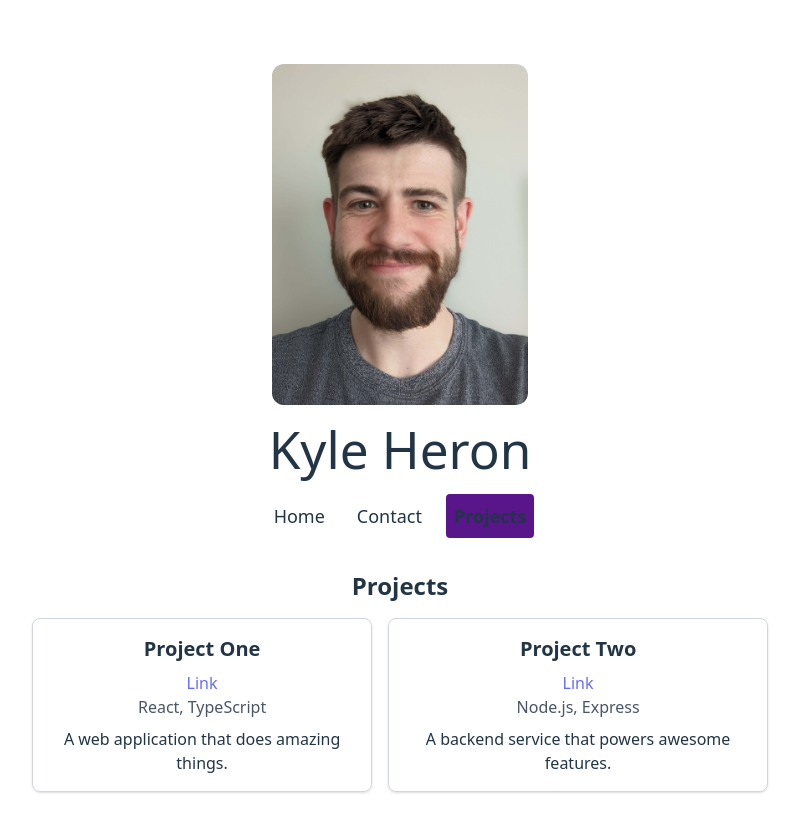
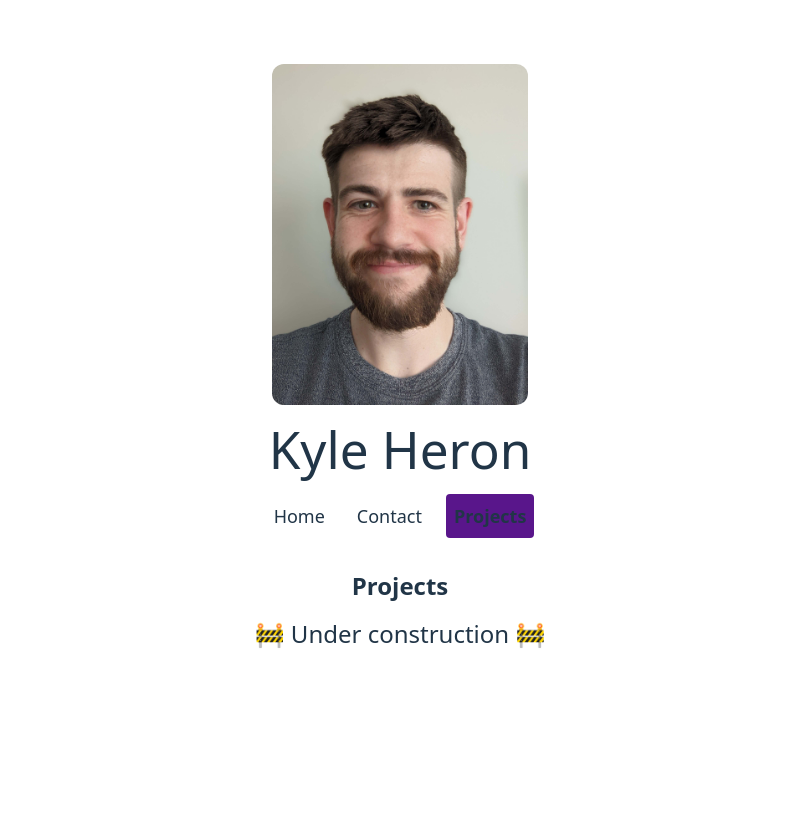
Before and after one commit to kyher/kyher.github.io, a React (Vite) app: page / in a window 1280 px wide. Both pictures are taken after a click on the item "Projects". Shown: the top 832 px of the page, without its empty margins (240-1039 px from the left). After the commit the page ends 800 px from the top, so only its background shows below. Built offline with nearby package versions, Linux system fonts and the light colour scheme.

Commit message:
Placeholder projects text

```diff
--- a/src/App.tsx
+++ b/src/App.tsx
@@ -3,7 +3,6 @@ import "./App.css";
 import { TABS } from "./helpers/consts";
 import AppSection from "./components/AppSection";
 import NavItem from "./components/NavItem";
-import ProjectTile from "./components/ProjectTile";
 
 function App() {
   const [activeTab, setActiveTab] = useState(TABS.HOME);
@@ -54,20 +53,7 @@ function App() {
       )}
       {activeTab === TABS.PROJECTS && (
         <AppSection title="Projects">
-          <div className="flex flex-row gap-4">
-            <ProjectTile
-              name="Project One"
-              stack="React, TypeScript"
-              link="#"
-              description="A web application that does amazing things."
-            />
-            <ProjectTile
-              name="Project Two"
-              stack="Node.js, Express"
-              link="#"
-              description="A backend service that powers awesome features."
-            />
-          </div>
+          <p className="text-2xl">🚧 Under construction 🚧</p>
         </AppSection>
       )}
     </main>
```
